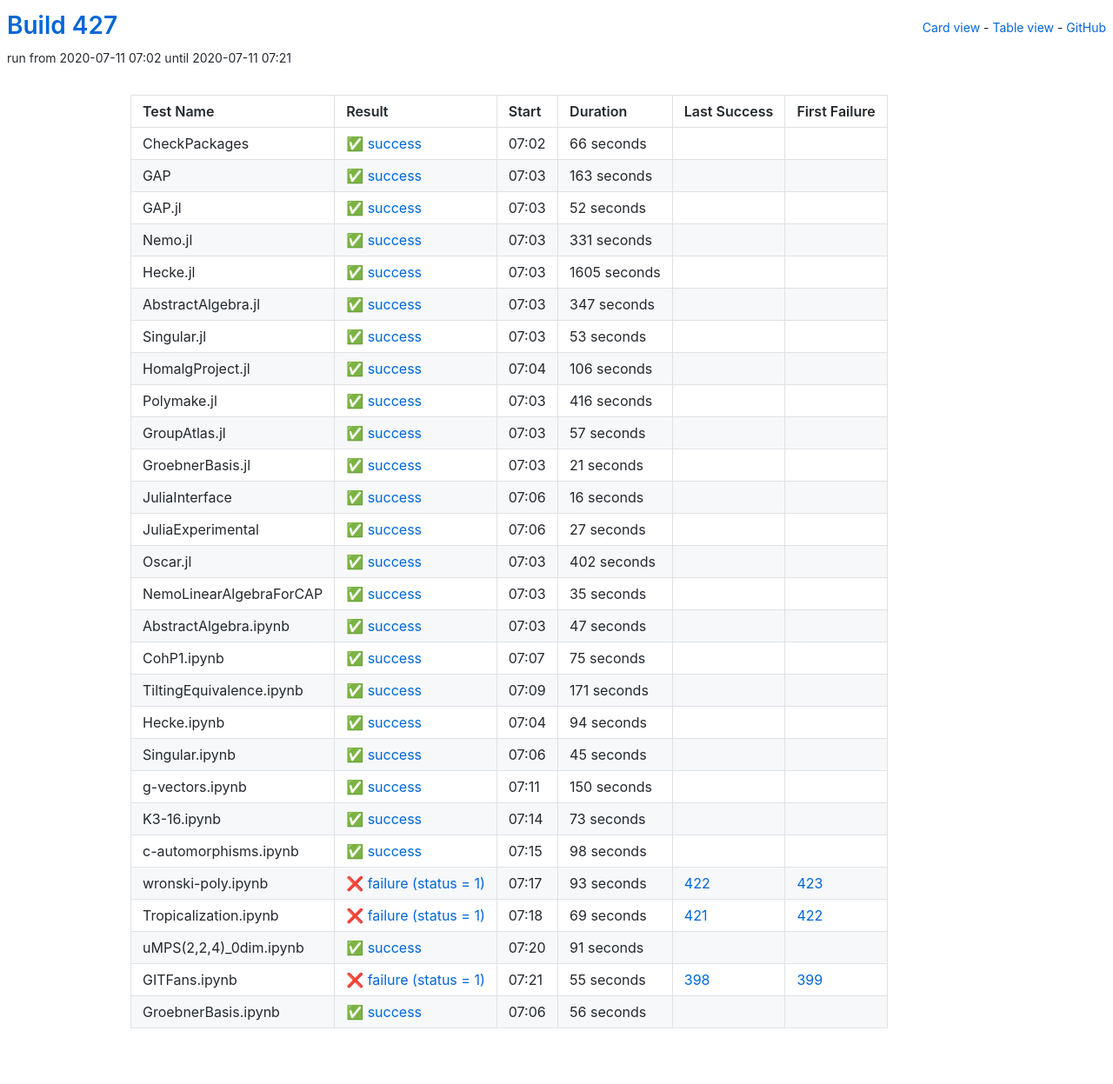
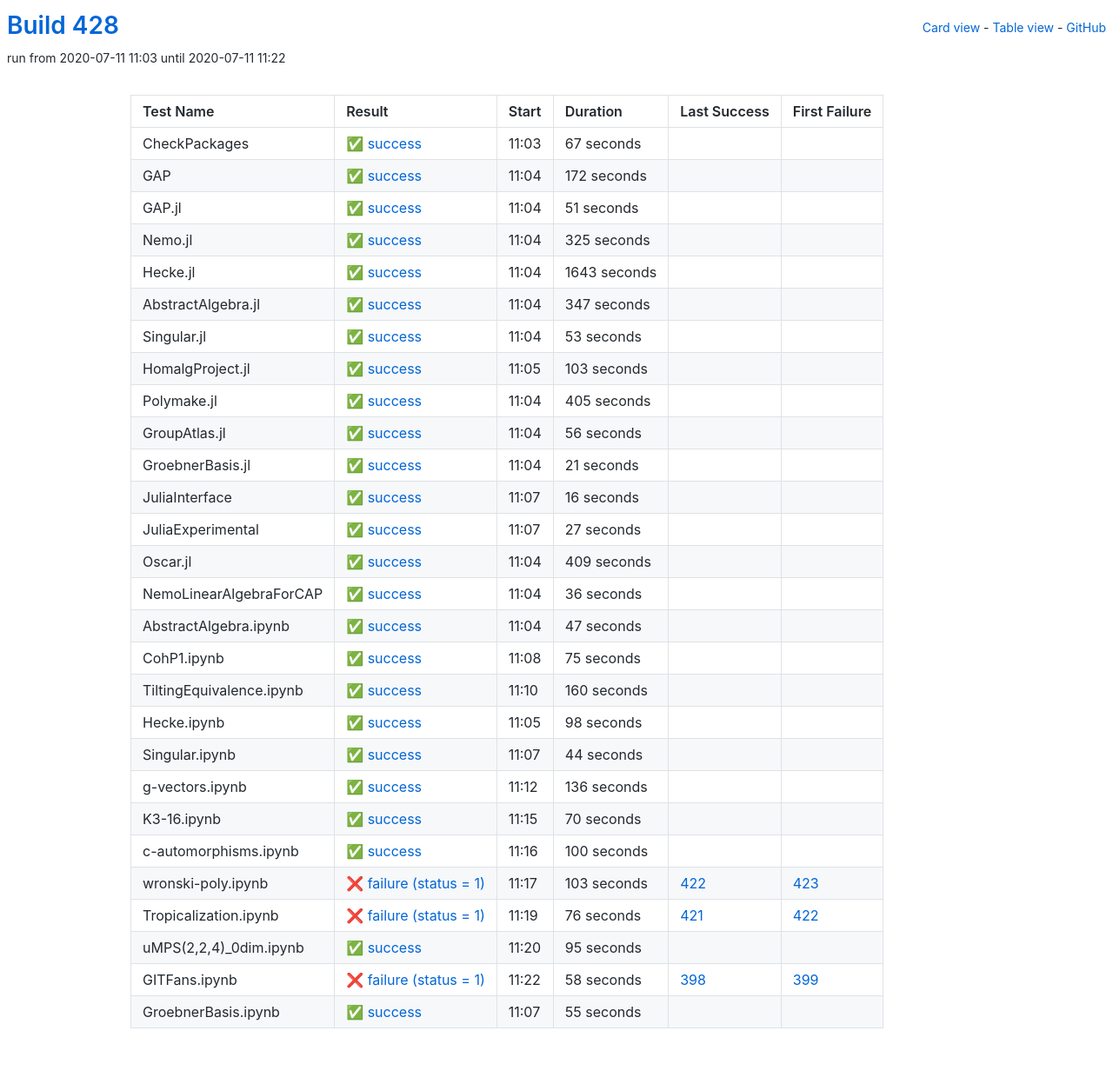
Before and after one commit to oscar-system/oscar-ci-status-stable, a Jekyll site: the page built from table.html, in a window 1280 px wide. Shown: the whole page at 87% size. Built offline with Jekyll 4.4.1, drawn with Linux system fonts in a browser that asks for light colours.

Commit message:
Build #428

```diff
--- a/_data/ci.yml
+++ b/_data/ci.yml
@@ -1,6 +1,6 @@
 ---
-build: 427
-build_url: https://oscarci.mathematik.uni-kl.de/job/oscar-stable/427/
+build: 428
+build_url: https://oscarci.mathematik.uni-kl.de/job/oscar-stable/428/
 job: oscar-stable
 organization: oscar-system
 repo: oscar-ci-status-stable
@@ -8,68 +8,68 @@ repourl: https://github.com/oscar-system/oscar-ci-status-stable
 tests:
 - name: CheckPackages
   id: checkpackages
-  log: https://oscarci.mathematik.uni-kl.de/job/oscar-stable/427/artifact/logs/build-427/CheckPackages.log
-  start: 2020-07-11 07:02
+  log: https://oscarci.mathematik.uni-kl.de/job/oscar-stable/428/artifact/logs/build-428/CheckPackages.log
+  start: 2020-07-11 11:03
   success: true
   exitcode: 0
   status: success
-  duration: 66
+  duration: 67
   last_success: false
   last_success_url:
   first_failure: false
   first_failure_url:
 - name: GAP
   id: gap
-  log: https://oscarci.mathematik.uni-kl.de/job/oscar-stable/427/artifact/logs/build-427/GAP.log
-  start: 2020-07-11 07:03
+  log: https://oscarci.mathematik.uni-kl.de/job/oscar-stable/428/artifact/logs/build-428/GAP.log
+  start: 2020-07-11 11:04
   success: true
   exitcode: 0
   status: success
-  duration: 163
+  duration: 172
   last_success: false
   last_success_url:
   first_failure: false
   first_failure_url:
 - name: GAP.jl
   id: gap-jl
-  log: https://oscarci.mathematik.uni-kl.de/job/oscar-stable/427/artifact/logs/build-427/GAP.jl.log
-  start: 2020-07-11 07:03
+  log: https://oscarci.mathematik.uni-kl.de/job/oscar-stable/428/artifact/logs/build-428/GAP.jl.log
+  start: 2020-07-11 11:04
   success: true
   exitcode: 0
   status: success
-  duration: 52
+  duration: 51
   last_success: false
   last_success_url:
   first_failure: false
   first_failure_url:
 - name: Nemo.jl
   id: nemo-jl
-  log: https://oscarci.mathematik.uni-kl.de/job/oscar-stable/427/artifact/logs/build-427/Nemo.jl.log
-  start: 2020-07-11 07:03
+  log: https://oscarci.mathematik.uni-kl.de/job/oscar-stable/428/artifact/logs/build-428/Nemo.jl.log
+  start: 2020-07-11 11:04
   success: true
   exitcode: 0
   status: success
-  duration: 331
+  duration: 325
   last_success: false
   last_success_url:
   first_failure: false
   first_failure_url:
 - name: Hecke.jl
   id: hecke-jl
-  log: https://oscarci.mathematik.uni-kl.de/job/oscar-stable/427/artifact/logs/build-427/Hecke.jl.log
-  start: 2020-07-11 07:03
+  log: https://oscarci.mathematik.uni-kl.de/job/oscar-stable/428/artifact/logs/build-428/Hecke.jl.log
+  start: 2020-07-11 11:04
   success: true
   exitcode: 0
   status: success
-  duration: 1605
+  duration: 1643
   last_success: false
   last_success_url:
   first_failure: false
   first_failure_url:
 - name: AbstractAlgebra.jl
   id: abstractalgebra-jl
-  log: https://oscarci.mathematik.uni-kl.de/job/oscar-stable/427/artifact/logs/build-427/AbstractAlgebra.jl.log
-  start: 2020-07-11 07:03
+  log: https://oscarci.mathematik.uni-kl.de/job/oscar-stable/428/artifact/logs/build-428/AbstractAlgebra.jl.log
+  start: 2020-07-11 11:04
   success: true
   exitcode: 0
   status: success
@@ -80,8 +80,8 @@ tests:
   first_failure_url:
 - name: Singular.jl
   id: singular-jl
-  log: https://oscarci.mathematik.uni-kl.de/job/oscar-stable/427/artifact/logs/build-427/Singular.jl.log
-  start: 2020-07-11 07:03
+  log: https://oscarci.mathematik.uni-kl.de/job/oscar-stable/428/artifact/logs/build-428/Singular.jl.log
+  start: 2020-07-11 11:04
   success: true
   exitcode: 0
   status: success
@@ -92,44 +92,44 @@ tests:
   first_failure_url:
 - name: HomalgProject.jl
   id: homalgproject-jl
-  log: https://oscarci.mathematik.uni-kl.de/job/oscar-stable/427/artifact/logs/build-427/HomalgProject.jl.log
-  start: 2020-07-11 07:04
+  log: https://oscarci.mathematik.uni-kl.de/job/oscar-stable/428/artifact/logs/build-428/HomalgProject.jl.log
+  start: 2020-07-11 11:05
   success: true
   exitcode: 0
   status: success
-  duration: 106
+  duration: 103
   last_success: false
   last_success_url:
   first_failure: false
   first_failure_url:
 - name: Polymake.jl
   id: polymake-jl
-  log: https://oscarci.mathematik.uni-kl.de/job/oscar-stable/427/artifact/logs/build-427/Polymake.jl.log
-  start: 2020-07-11 07:03
+  log: https://oscarci.mathematik.uni-kl.de/job/oscar-stable/428/artifact/logs/build-428/Polymake.jl.log
+  start: 2020-07-11 11:04
   success: true
   exitcode: 0
   status: success
-  duration: 416
+  duration: 405
   last_success: false
   last_success_url:
   first_failure: false
   first_failure_url:
 - name: GroupAtlas.jl
   id: groupatlas-jl
-  log: https://oscarci.mathematik.uni-kl.de/job/oscar-stable/427/artifact/logs/build-427/GroupAtlas.jl.log
-  start: 2020-07-11 07:03
+  log: https://oscarci.mathematik.uni-kl.de/job/oscar-stable/428/artifact/logs/build-428/GroupAtlas.jl.log
+  start: 2020-07-11 11:04
   success: true
   exitcode: 0
   status: success
-  duration: 57
+  duration: 56
   last_success: false
   last_success_url:
   first_failure: false
   first_failure_url:
 - name: GroebnerBasis.jl
   id: groebnerbasis-jl
-  log: https://oscarci.mathematik.uni-kl.de/job/oscar-stable/427/artifact/logs/build-427/GroebnerBasis.jl.log
-  start: 2020-07-11 07:03
+  log: https://oscarci.mathematik.uni-kl.de/job/oscar-stable/428/artifact/logs/build-428/GroebnerBasis.jl.log
+  start: 2020-07-11 11:04
   success: true
   exitcode: 0
   status: success
@@ -140,8 +140,8 @@ tests:
   first_failure_url:
 - name: JuliaInterface
   id: juliainterface
-  log: https://oscarci.mathematik.uni-kl.de/job/oscar-stable/427/artifact/logs/build-427/JuliaInterface.log
-  start: 2020-07-11 07:06
+  log: https://oscarci.mathematik.uni-kl.de/job/oscar-stable/428/artifact/logs/build-428/JuliaInterface.log
+  start: 2020-07-11 11:07
   success: true
   exitcode: 0
   status: success
@@ -152,8 +152,8 @@ tests:
   first_failure_url:
 - name: JuliaExperimental
   id: juliaexperimental
-  log: https://oscarci.mathematik.uni-kl.de/job/oscar-stable/427/artifact/logs/build-427/JuliaExperimental.log
-  start: 2020-07-11 07:06
+  log: https://oscarci.mathematik.uni-kl.de/job/oscar-stable/428/artifact/logs/build-428/JuliaExperimental.log
+  start: 2020-07-11 11:07
   success: true
   exitcode: 0
   status: success
@@ -164,32 +164,32 @@ tests:
   first_failure_url:
 - name: Oscar.jl
   id: oscar-jl
-  log: https://oscarci.mathematik.uni-kl.de/job/oscar-stable/427/artifact/logs/build-427/Oscar.jl.log
-  start: 2020-07-11 07:03
+  log: https://oscarci.mathematik.uni-kl.de/job/oscar-stable/428/artifact/logs/build-428/Oscar.jl.log
+  start: 2020-07-11 11:04
   success: true
   exitcode: 0
   status: success
-  duration: 402
+  duration: 409
   last_success: false
   last_success_url:
   first_failure: false
   first_failure_url:
 - name: NemoLinearAlgebraForCAP
   id: nemolinearalgebraforcap
-  log: https://oscarci.mathematik.uni-kl.de/job/oscar-stable/427/artifact/logs/build-427/NemoLinearAlgebraForCAP.log
-  start: 2020-07-11 07:03
+  log: https://oscarci.mathematik.uni-kl.de/job/oscar-stable/428/artifact/logs/build-428/NemoLinearAlgebraForCAP.log
+  start: 2020-07-11 11:04
   success: true
   exitcode: 0
   status: success
-  duration: 35
+  duration: 36
   last_success: false
   last_success_url:
   first_failure: false
   first_failure_url:
 - name: AbstractAlgebra.ipynb
   id: abstractalgebra-ipynb
-  log: https://oscarci.mathematik.uni-kl.de/job/oscar-stable/427/artifact/logs/build-427/AbstractAlgebra.ipynb.log
-  start: 2020-07-11 07:03
+  log: https://oscarci.mathematik.uni-kl.de/job/oscar-stable/428/artifact/logs/build-428/AbstractAlgebra.ipynb.log
+  start: 2020-07-11 11:04
   success: true
   exitcode: 0
   status: success
@@ -200,8 +200,8 @@ tests:
   first_failure_url:
 - name: CohP1.ipynb
   id: cohp1-ipynb
-  log: https://oscarci.mathematik.uni-kl.de/job/oscar-stable/427/artifact/logs/build-427/CohP1.ipynb.log
-  start: 2020-07-11 07:07
+  log: https://oscarci.mathematik.uni-kl.de/job/oscar-stable/428/artifact/logs/build-428/CohP1.ipynb.log
+  start: 2020-07-11 11:08
   success: true
   exitcode: 0
   status: success
@@ -212,68 +212,20 @@ tests:
   first_failure_url:
 - name: TiltingEquivalence.ipynb
   id: tiltingequivalence-ipynb
-  log: https://oscarci.mathematik.uni-kl.de/job/oscar-stable/427/artifact/logs/build-427/TiltingEquivalence.ipynb.log
-  start: 2020-07-11 07:09
+  log: https://oscarci.mathematik.uni-kl.de/job/oscar-stable/428/artifact/logs/build-428/TiltingEquivalence.ipynb.log
+  start: 2020-07-11 11:10
   success: true
   exitcode: 0
   status: success
-  duration: 171
+  duration: 160
   last_success: false
   last_success_url:
   first_failure: false
   first_failure_url:
 - name: Hecke.ipynb
   id: hecke-ipynb
-  log: https://oscarci.mathematik.uni-kl.de/job/oscar-stable/427/artifact/logs/build-427/Hecke.ipynb.log
-  start: 2020-07-11 07:04
-  success: true
-  exitcode: 0
-  status: success
-  duration: 94
-  last_success: false
-  last_success_url:
-  first_failure: false
-  first_failure_url:
-- name: Singular.ipynb
-  id: singular-ipynb
-  log: https://oscarci.mathematik.uni-kl.de/job/oscar-stable/427/artifact/logs/build-427/Singular.ipynb.log
-  start: 2020-07-11 07:06
-  success: true
-  exitcode: 0
-  status: success
-  duration: 45
-  last_success: false
-  last_success_url:
-  first_failure: false
-  first_failure_url:
-- name: g-vectors.ipynb
-  id: g-vectors-ipynb
-  log: https://oscarci.mathematik.uni-kl.de/job/oscar-stable/427/artifact/logs/build-427/g-vectors.ipynb.log
-  start: 2020-07-11 07:11
-  success: true
-  exitcode: 0
-  status: success
-  duration: 150
-  last_success: false
-  last_success_url:
-  first_failure: false
-  first_failure_url:
-- name: K3-16.ipynb
-  id: k3-16-ipynb
-  log: https://oscarci.mathematik.uni-kl.de/job/oscar-stable/427/artifact/logs/build-427/K3-16.ipynb.log
-  start: 2020-07-11 07:14
-  success: true
-  exitcode: 0
-  status: success
-  duration: 73
-  last_success: false
-  last_success_url:
-  first_failure: false
-  first_failure_url:
-- name: c-automorphisms.ipynb
-  id: c-automorphisms-ipynb
-  log: https://oscarci.mathematik.uni-kl.de/job/oscar-stable/427/artifact/logs/build-427/c-automorphisms.ipynb.log
-  start: 2020-07-11 07:15
+  log: https://oscarci.mathematik.uni-kl.de/job/oscar-stable/428/artifact/logs/build-428/Hecke.ipynb.log
+  start: 2020-07-11 11:05
   success: true
   exitcode: 0
   status: success
@@ -282,62 +234,110 @@ tests:
   last_success_url:
   first_failure: false
   first_failure_url:
+- name: Singular.ipynb
+  id: singular-ipynb
+  log: https://oscarci.mathematik.uni-kl.de/job/oscar-stable/428/artifact/logs/build-428/Singular.ipynb.log
+  start: 2020-07-11 11:07
+  success: true
+  exitcode: 0
+  status: success
+  duration: 44
+  last_success: false
+  last_success_url:
+  first_failure: false
+  first_failure_url:
+- name: g-vectors.ipynb
+  id: g-vectors-ipynb
+  log: https://oscarci.mathematik.uni-kl.de/job/oscar-stable/428/artifact/logs/build-428/g-vectors.ipynb.log
+  start: 2020-07-11 11:12
+  success: true
+  exitcode: 0
+  status: success
+  duration: 136
+  last_success: false
+  last_success_url:
+  first_failure: false
+  first_failure_url:
+- name: K3-16.ipynb
+  id: k3-16-ipynb
+  log: https://oscarci.mathematik.uni-kl.de/job/oscar-stable/428/artifact/logs/build-428/K3-16.ipynb.log
+  start: 2020-07-11 11:15
+  success: true
+  exitcode: 0
+  status: success
+  duration: 70
+  last_success: false
+  last_success_url:
+  first_failure: false
+  first_failure_url:
+- name: c-automorphisms.ipynb
+  id: c-automorphisms-ipynb
+  log: https://oscarci.mathematik.uni-kl.de/job/oscar-stable/428/artifact/logs/build-428/c-automorphisms.ipynb.log
+  start: 2020-07-11 11:16
+  success: true
+  exitcode: 0
+  status: success
+  duration: 100
+  last_success: false
+  last_success_url:
+  first_failure: false
+  first_failure_url:
 - name: wronski-poly.ipynb
   id: wronski-poly-ipynb
-  log: https://oscarci.mathematik.uni-kl.de/job/oscar-stable/427/artifact/logs/build-427/wronski-poly.ipynb.log
-  start: 2020-07-11 07:17
+  log: https://oscarci.mathematik.uni-kl.de/job/oscar-stable/428/artifact/logs/build-428/wronski-poly.ipynb.log
+  start: 2020-07-11 11:17
   success: false
   exitcode: 1
   status: failure
-  duration: 93
+  duration: 103
   last_success: 422
   last_success_url: https://oscarci.mathematik.uni-kl.de/job/oscar-stable/422/
   first_failure: 423
   first_failure_url: https://oscarci.mathematik.uni-kl.de/job/oscar-stable/423/
 - name: Tropicalization.ipynb
   id: tropicalization-ipynb
-  log: https://oscarci.mathematik.uni-kl.de/job/oscar-stable/427/artifact/logs/build-427/Tropicalization.ipynb.log
-  start: 2020-07-11 07:18
+  log: https://oscarci.mathematik.uni-kl.de/job/oscar-stable/428/artifact/logs/build-428/Tropicalization.ipynb.log
+  start: 2020-07-11 11:19
   success: false
   exitcode: 1
   status: failure
-  duration: 69
+  duration: 76
   last_success: 421
   last_success_url: https://oscarci.mathematik.uni-kl.de/job/oscar-stable/421/
   first_failure: 422
   first_failure_url: https://oscarci.mathematik.uni-kl.de/job/oscar-stable/422/
 - name: uMPS(2,2,4)_0dim.ipynb
   id: umps-2-2-4-0dim-ipynb
-  log: https://oscarci.mathematik.uni-kl.de/job/oscar-stable/427/artifact/logs/build-427/uMPS-2-2-4-_0dim.ipynb.log
-  start: 2020-07-11 07:20
+  log: https://oscarci.mathematik.uni-kl.de/job/oscar-stable/428/artifact/logs/build-428/uMPS-2-2-4-_0dim.ipynb.log
+  start: 2020-07-11 11:20
   success: true
   exitcode: 0
   status: success
-  duration: 91
+  duration: 95
   last_success: false
   last_success_url:
   first_failure: false
   first_failure_url:
 - name: GITFans.ipynb
   id: gitfans-ipynb
-  log: https://oscarci.mathematik.uni-kl.de/job/oscar-stable/427/artifact/logs/build-427/GITFans.ipynb.log
-  start: 2020-07-11 07:21
+  log: https://oscarci.mathematik.uni-kl.de/job/oscar-stable/428/artifact/logs/build-428/GITFans.ipynb.log
+  start: 2020-07-11 11:22
   success: false
   exitcode: 1
   status: failure
-  duration: 55
+  duration: 58
   last_success: 398
   last_success_url: https://oscarci.mathematik.uni-kl.de/job/oscar-stable/398/
   first_failure: 399
   first_failure_url: https://oscarci.mathematik.uni-kl.de/job/oscar-stable/399/
 - name: GroebnerBasis.ipynb
   id: groebnerbasis-ipynb
-  log: https://oscarci.mathematik.uni-kl.de/job/oscar-stable/427/artifact/logs/build-427/GroebnerBasis.ipynb.log
-  start: 2020-07-11 07:06
+  log: https://oscarci.mathematik.uni-kl.de/job/oscar-stable/428/artifact/logs/build-428/GroebnerBasis.ipynb.log
+  start: 2020-07-11 11:07
   success: true
   exitcode: 0
   status: success
-  duration: 56
+  duration: 55
   last_success: false
   last_success_url:
   first_failure: false
```
Also changed, not shown: README.md.
